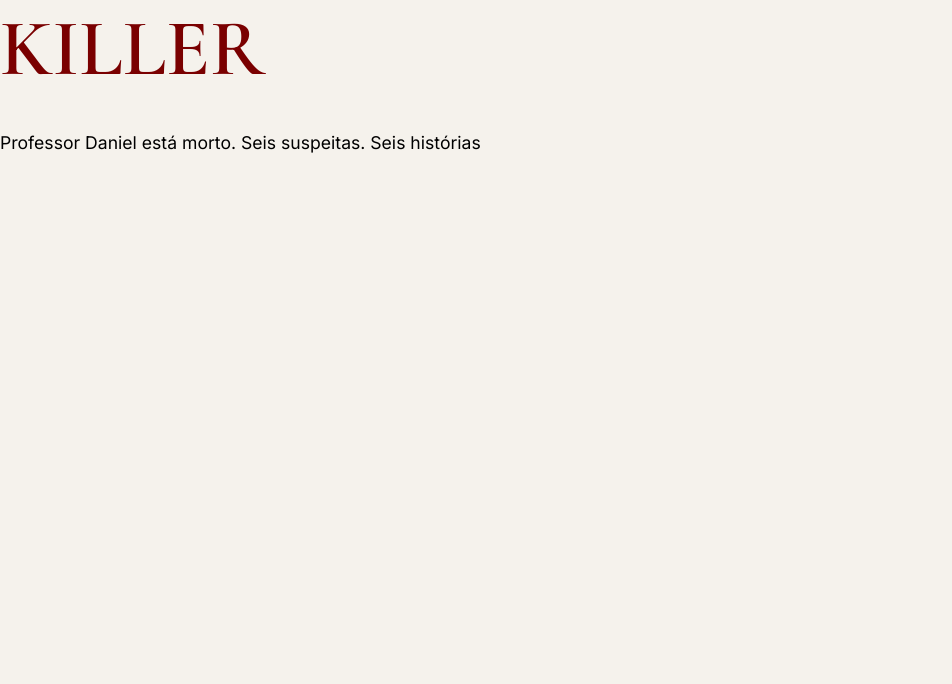
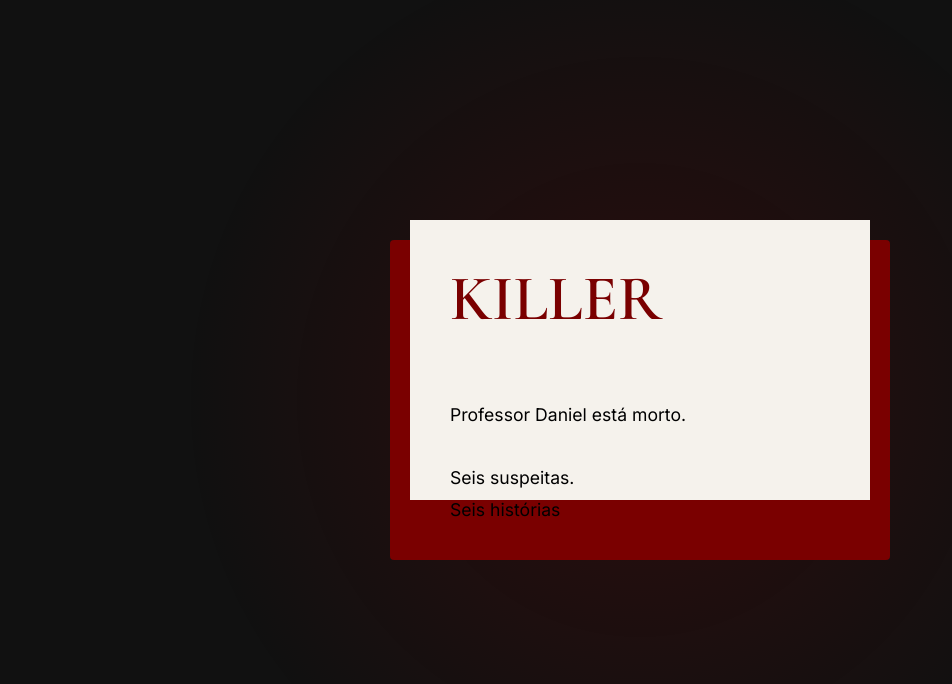
Before and after one commit to lianeiv/mostra, a website: page public/index.html in a window 1280 px wide. Both pictures are taken after a click on the element "KILLER". Shown: the whole page, without its empty margins (0-952 px from the left). Drawn offline with nearby package versions, Linux system fonts and the light colour scheme.

Commit message:
adiciona recursos necessarios para o desing

```diff
--- a/public/css/style.css
+++ b/public/css/style.css
@@ -55,3 +55,105 @@ a{
 a:hover{
     opacity:.9;
 }
+body{
+    background:#111;
+    overflow:hidden;
+}
+
+.background{
+    position:fixed;
+    inset:0;
+
+    background:
+    radial-gradient(circle at center,
+    rgba(122,0,0,.25),
+    transparent 60%);
+}
+
+#envelope{
+
+    width:500px;
+    height:320px;
+
+    position:absolute;
+
+    top:50%;
+    left:50%;
+
+    transform:
+    translate(-50%,-50%);
+
+    cursor:pointer;
+}
+
+.envelope-front{
+
+    width:100%;
+    height:100%;
+
+    background:#7A0000;
+
+    border-radius:4px;
+
+    transition:.8s;
+}
+
+.letter{
+
+    position:absolute;
+
+    inset:20px;
+
+    background:#F5F2EC;
+
+    padding:40px;
+
+    transform:translateY(120px);
+
+    opacity:0;
+
+    transition:1s;
+}
+
+#envelope.open .envelope-front{
+
+    transform:
+    rotateX(180deg);
+}
+
+#envelope.open .letter{
+
+    transform:
+    translateY(-40px);
+
+    opacity:1;
+}
+
+.letter h1{
+
+    color:#7A0000;
+
+    font-size:4rem;
+}
+
+.letter p{
+
+    white-space:pre-line;
+
+    margin-top:20px;
+
+    line-height:1.8;
+}
+
+#startBtn{
+
+    margin-top:20px;
+
+    background:#7A0000;
+
+    color:white;
+
+    padding:12px 24px;
+
+    text-decoration:none;
+}
```
